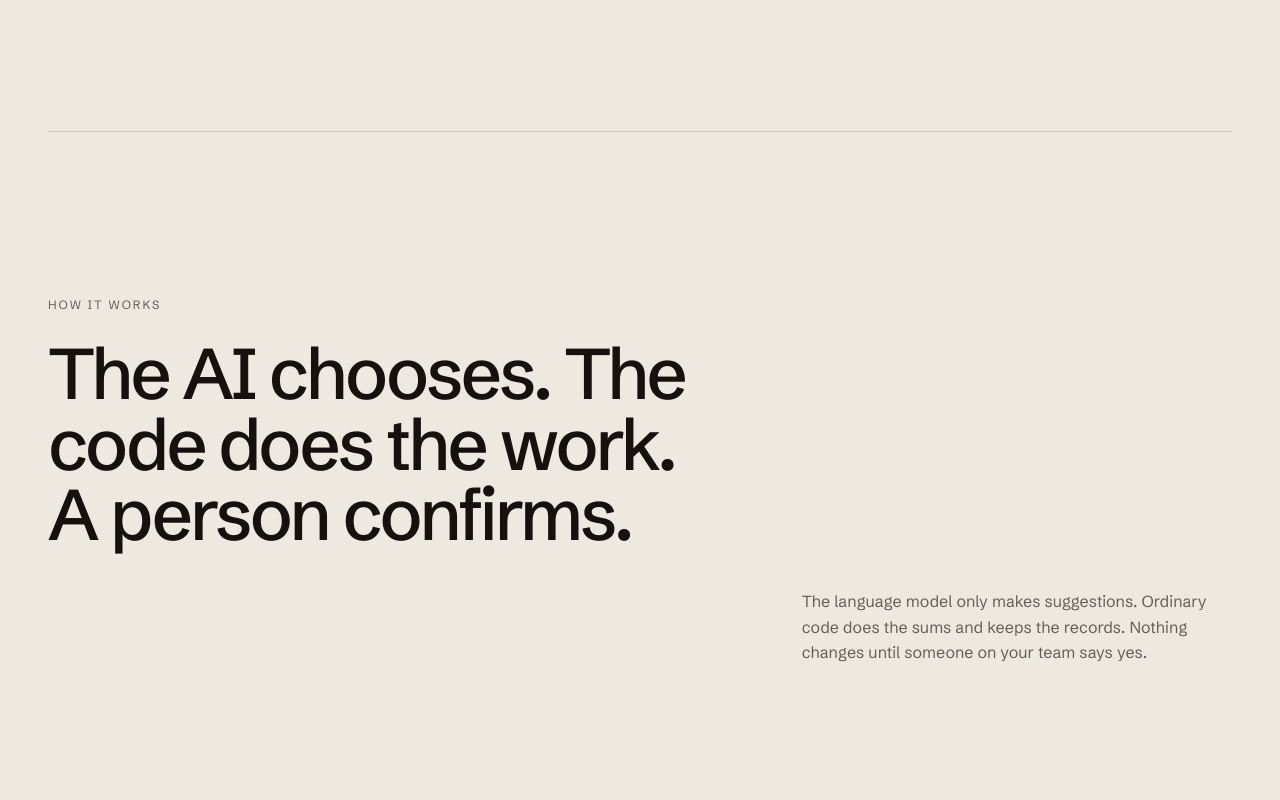
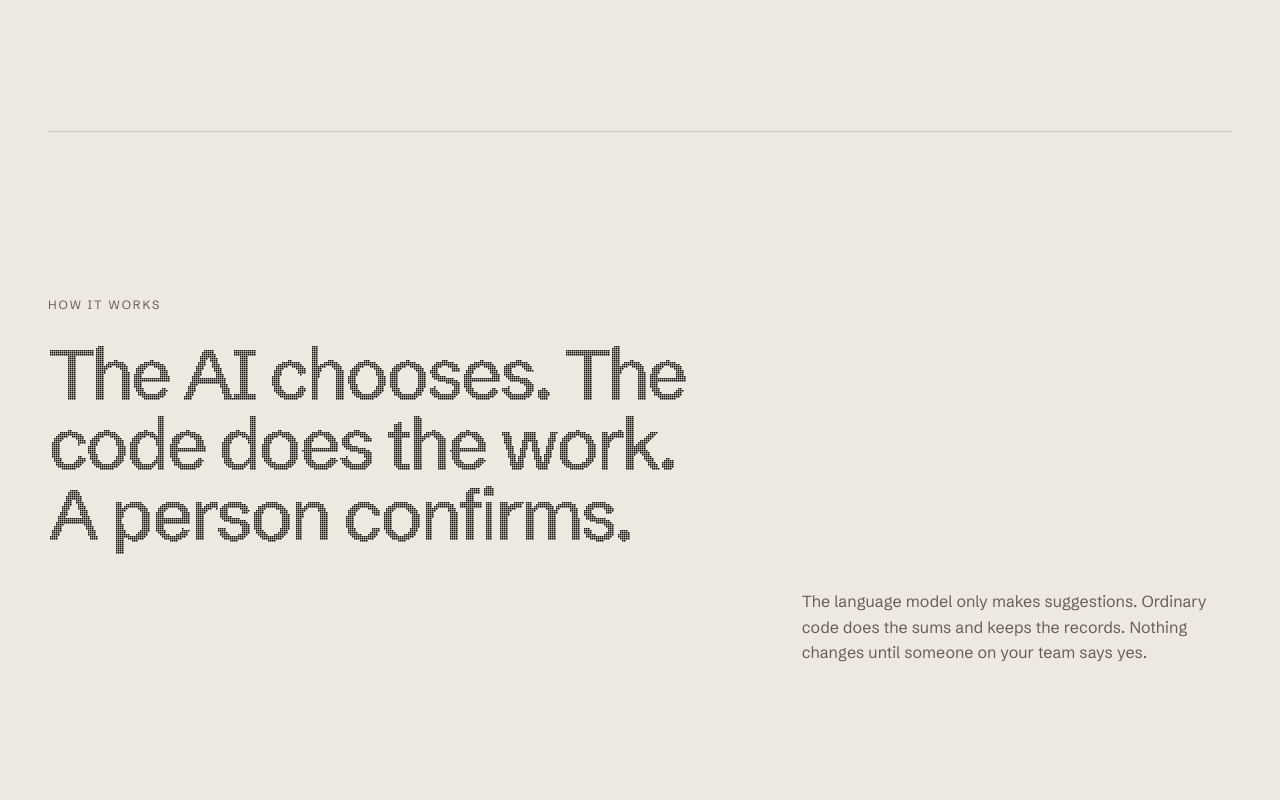
Before and after one commit to leonardoneufeld-png/recuro-site, a plain HTML site: page index.html in a window 1280 px wide. Shown: the part 2540-3340 px from the top of the page. Drawn offline with Linux system fonts and the light colour scheme.

Commit message:
feat: ink-dot particle effect on the rule sentence

```diff
--- a/assets/css/site.css
+++ b/assets/css/site.css
@@ -221,7 +221,10 @@ input.field-v[aria-invalid='true'] { border-bottom-style: dashed; color: var(--m
 }
 
 /* ---------- rule ---------- */
-.rule { padding-block: var(--section); border-top: 1px solid var(--line); }
+.rule { position: relative; overflow: clip; padding-block: var(--section); border-top: 1px solid var(--line); }
+/* ink-dot version of the sentence (particles.js); the DOM text stays for readers and copy */
+.particles { position: absolute; touch-action: pan-y; }
+.rule-text.is-particles { color: transparent; }
 .rule-text {
   font-size: var(--step-4); font-weight: 520; letter-spacing: -0.045em; line-height: 0.98;
   max-width: 17ch; text-wrap: balance;
--- a/assets/js/main.js
+++ b/assets/js/main.js
@@ -2,6 +2,7 @@ import { pickLang, applyLang, safeStorage, t } from './i18n.js';
 import { STRINGS } from './strings.js';
 import { parseNumber, yearlyCost, formatCHF } from './calc.js';
 import { BOOKING_URL, CONTACT_EMAIL, bookingHref, isBookingLive } from './config.js';
+import { initParticles } from './particles.js';
 
 const toggle = document.querySelector('.lang-toggle');
 const form = document.querySelector('#calc-form');
@@ -54,6 +55,12 @@ render();
 // Fade-in on scroll. No JS, no IntersectionObserver or reduced motion: content stays static and visible.
 const MAX_STAGGER = 6; // keeps a section's cascade under ~450 ms
 const reduce = window.matchMedia('(prefers-reduced-motion: reduce)').matches;
+// the rule sentence gets ink dots instead of the plain fade
+const ruleText = document.querySelector('.rule-text');
+if (!reduce && ruleText && 'ResizeObserver' in window && 'IntersectionObserver' in window) {
+  ruleText.classList.remove('reveal');
+  initParticles(ruleText);
+}
 const items = document.querySelectorAll('.reveal');
 if (!reduce && 'IntersectionObserver' in window && items.length) {
   const io = new IntersectionObserver((entries) => {
--- /dev/null
+++ b/assets/js/particles.js
@@ -0,0 +1,165 @@
+// Ink-dot text: the rule sentence is redrawn as fine dots that part under the pointer
+// and settle back. The real text stays in the DOM (transparent) for screen readers,
+// search and copy. Physics mutates typed arrays in place: allocation-free per frame.
+
+const RADIUS = 70;      // CSS px around the pointer that pushes dots
+const PUSH = 5;         // push strength at the pointer centre
+const SPRING = 0.045;   // pull back toward home
+const DAMP = 0.84;      // velocity kept per frame
+const REST = 0.05;      // below this a dot counts as settled
+const STEP = 2;         // sample every 2 CSS px
+const DOT = 1.5;        // dot size, CSS px
+const PAD = 24;         // canvas bleed so pushed dots aren't clipped
+const ENTRANCE = 48;    // scatter distance for the first appearance
+
+export const createField = (points) => {
+  const n = points.length / 2;
+  const hx = new Float32Array(n), hy = new Float32Array(n);
+  for (let i = 0; i < n; i++) { hx[i] = points[2 * i]; hy[i] = points[2 * i + 1]; }
+  return { n, hx, hy, x: hx.slice(), y: hy.slice(), vx: new Float32Array(n), vy: new Float32Array(n) };
+};
+
+export const scatter = (f, dist, rand = Math.random) => {
+  for (let i = 0; i < f.n; i++) {
+    const a = rand() * Math.PI * 2, r = dist * (0.3 + 0.7 * rand());
+    f.x[i] = f.hx[i] + Math.cos(a) * r;
+    f.y[i] = f.hy[i] + Math.sin(a) * r;
+  }
+};
+
+// One frame. Returns true while anything still moves.
+export const stepField = (f, pointer) => {
+  let moving = false;
+  for (let i = 0; i < f.n; i++) {
+    let vx = f.vx[i], vy = f.vy[i];
+    if (pointer) {
+      const dx = f.x[i] - pointer.x, dy = f.y[i] - pointer.y;
+      const d = Math.hypot(dx, dy);
+      if (d > 0 && d < RADIUS) {
+        const force = (1 - d / RADIUS) * PUSH;
+        vx += (dx / d) * force; vy += (dy / d) * force;
+      }
+    }
+    const ox = f.hx[i] - f.x[i], oy = f.hy[i] - f.y[i];
+    vx = (vx + ox * SPRING) * DAMP; vy = (vy + oy * SPRING) * DAMP;
+    if (Math.abs(vx) < REST && Math.abs(vy) < REST && Math.abs(ox) < REST * 4 && Math.abs(oy) < REST * 4) {
+      f.x[i] = f.hx[i]; f.y[i] = f.hy[i]; f.vx[i] = 0; f.vy[i] = 0;
+      continue;
+    }
+    f.x[i] += vx; f.y[i] += vy; f.vx[i] = vx; f.vy[i] = vy;
+    moving = true;
+  }
+  return moving;
+};
+
+// Inked pixels of an RGBA buffer (device px), returned as flat [x, y, ...] in CSS px.
+export const samplePoints = (data, w, h, step, scale) => {
+  const out = [];
+  for (let y = 0; y < h; y += step) {
+    for (let x = 0; x < w; x += step) {
+      if (data[(y * w + x) * 4 + 3] > 127) out.push(x / scale, y / scale);
+    }
+  }
+  return out;
+};
+
+// Draw each character where the browser laid it out, so wrapping and letter-spacing match.
+const rasterise = (el, w, h, dpr) => {
+  const c = document.createElement('canvas');
+  c.width = Math.ceil(w * dpr); c.height = Math.ceil(h * dpr);
+  const ctx = c.getContext('2d', { willReadFrequently: true });
+  const cs = getComputedStyle(el);
+  ctx.scale(dpr, dpr);
+  ctx.font = `${cs.fontWeight} ${cs.fontSize} ${cs.fontFamily}`;
+  ctx.textBaseline = 'alphabetic';
+  const m = ctx.measureText('H');
+  const ascent = m.fontBoundingBoxAscent ?? m.actualBoundingBoxAscent * 1.25;
+  const base = el.getBoundingClientRect();
+  const range = document.createRange();
+  const walker = document.createTreeWalker(el, NodeFilter.SHOW_TEXT);
+  for (let node = walker.nextNode(); node; node = walker.nextNode()) {
+    for (let i = 0; i < node.length; i++) {
+      const ch = node.data[i];
+      if (!ch.trim()) continue;
+      range.setStart(node, i); range.setEnd(node, i + 1);
+      const r = range.getClientRects()[0];
+      if (r) ctx.fillText(ch, r.left - base.left + PAD, r.top - base.top + PAD + ascent);
+    }
+  }
+  return samplePoints(ctx.getImageData(0, 0, c.width, c.height).data, c.width, c.height, Math.round(STEP * dpr), dpr);
+};
+
+export const initParticles = (el) => {
+  const host = el.parentElement;
+  const canvas = document.createElement('canvas');
+  canvas.className = 'particles';
+  canvas.setAttribute('aria-hidden', 'true');
+  host.insertBefore(canvas, el.nextSibling);
+  const ctx = canvas.getContext('2d');
+  let field = null, pointer = null, raf = 0, visible = false, color = '', dpr = 1;
+
+  const draw = () => {
+    ctx.setTransform(dpr, 0, 0, dpr, 0, 0);
+    ctx.clearRect(0, 0, canvas.width, canvas.height);
+    ctx.fillStyle = color;
+    for (let i = 0; i < field.n; i++) ctx.fillRect(field.x[i], field.y[i], DOT, DOT);
+  };
+  const frame = () => {
+    raf = 0;
+    const moving = stepField(field, pointer);
+    draw();
+    if (moving || pointer) raf = requestAnimationFrame(frame);
+  };
+  const kick = () => { if (field && visible && !raf) raf = requestAnimationFrame(frame); };
+
+  const build = () => {
+    try {
+      dpr = Math.min(window.devicePixelRatio || 1, 2);
+      color = getComputedStyle(host).color;
+      const w = el.offsetWidth + PAD * 2, h = el.offsetHeight + PAD * 2;
+      Object.assign(canvas.style, { left: `${el.offsetLeft - PAD}px`, top: `${el.offsetTop - PAD}px`, width: `${w}px`, height: `${h}px` });
+      canvas.width = Math.ceil(w * dpr); canvas.height = Math.ceil(h * dpr);
+      const points = rasterise(el, w, h, dpr);
+      if (!points.length) throw new Error('no ink sampled');
+      field = createField(points);
+      el.classList.add('is-particles');
+      if (visible) draw();
+    } catch {
+      // fall back to the plain sentence
+      el.classList.remove('is-particles');
+      canvas.remove();
+      field = null;
+    }
+  };
+
+  let queued = 0;
+  const rebuild = () => { if (!queued) queued = requestAnimationFrame(() => { queued = 0; build(); }); };
+
+  const local = (e) => {
+    const r = canvas.getBoundingClientRect();
+    pointer = { x: e.clientX - r.left, y: e.clientY - r.top };
+    kick();
+  };
+  const release = () => { pointer = null; kick(); };
+  canvas.addEventListener('pointermove', local);
+  canvas.addEventListener('pointerdown', local);
+  ['pointerleave', 'pointercancel', 'pointerup'].forEach((t) => canvas.addEventListener(t, release));
+
+  // first time on screen: the dots gather into the sentence
+  const io = new IntersectionObserver(([e]) => {
+    if (!e.isIntersecting || !field) return;
+    io.disconnect();
+    visible = true;
+    scatter(field, ENTRANCE);
+    kick();
+  }, { rootMargin: '0px 0px -10% 0px' });
+
+  (document.fonts?.ready ?? Promise.resolve()).then(() => {
+    build();
+    if (!field) return;
+    io.observe(canvas);
+    new ResizeObserver(rebuild).observe(el);
+    // the language toggle rewrites the sentence
+    new MutationObserver(rebuild).observe(el, { childList: true, characterData: true, subtree: true });
+  });
+};
```
